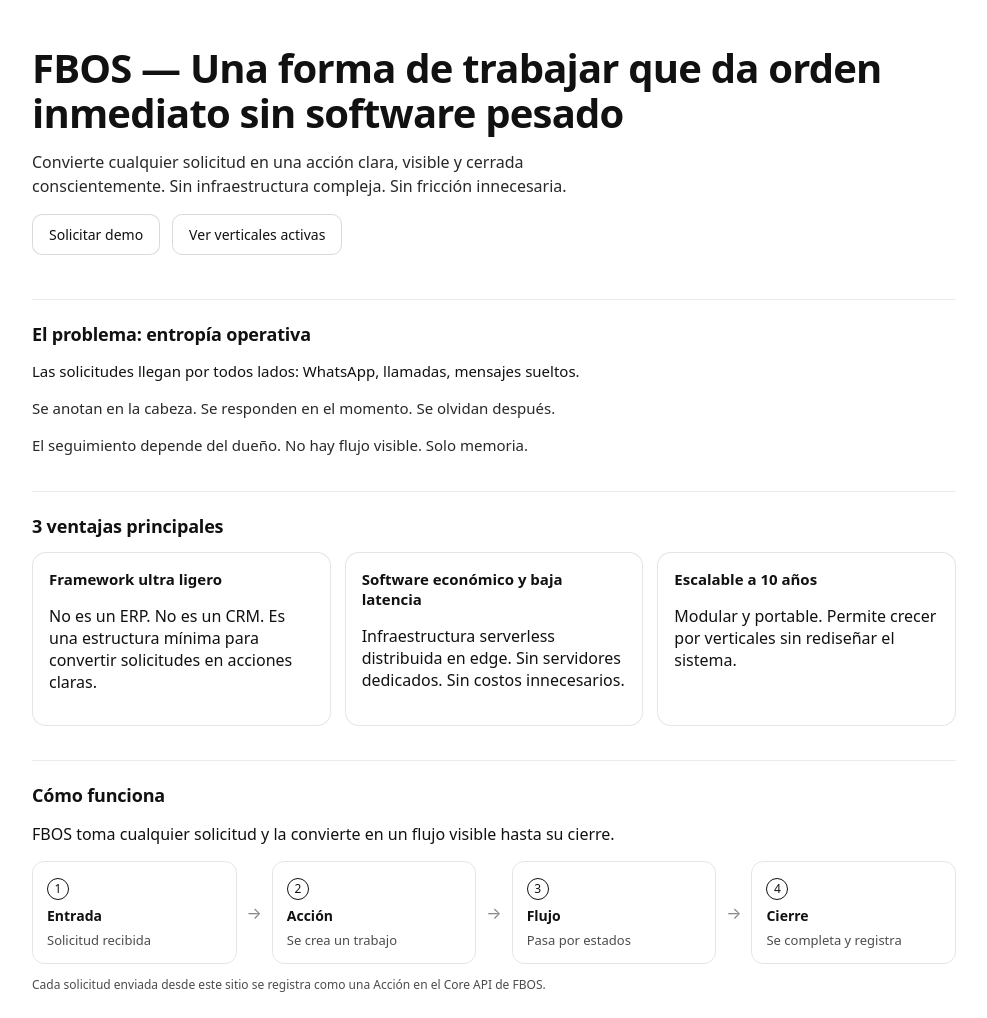
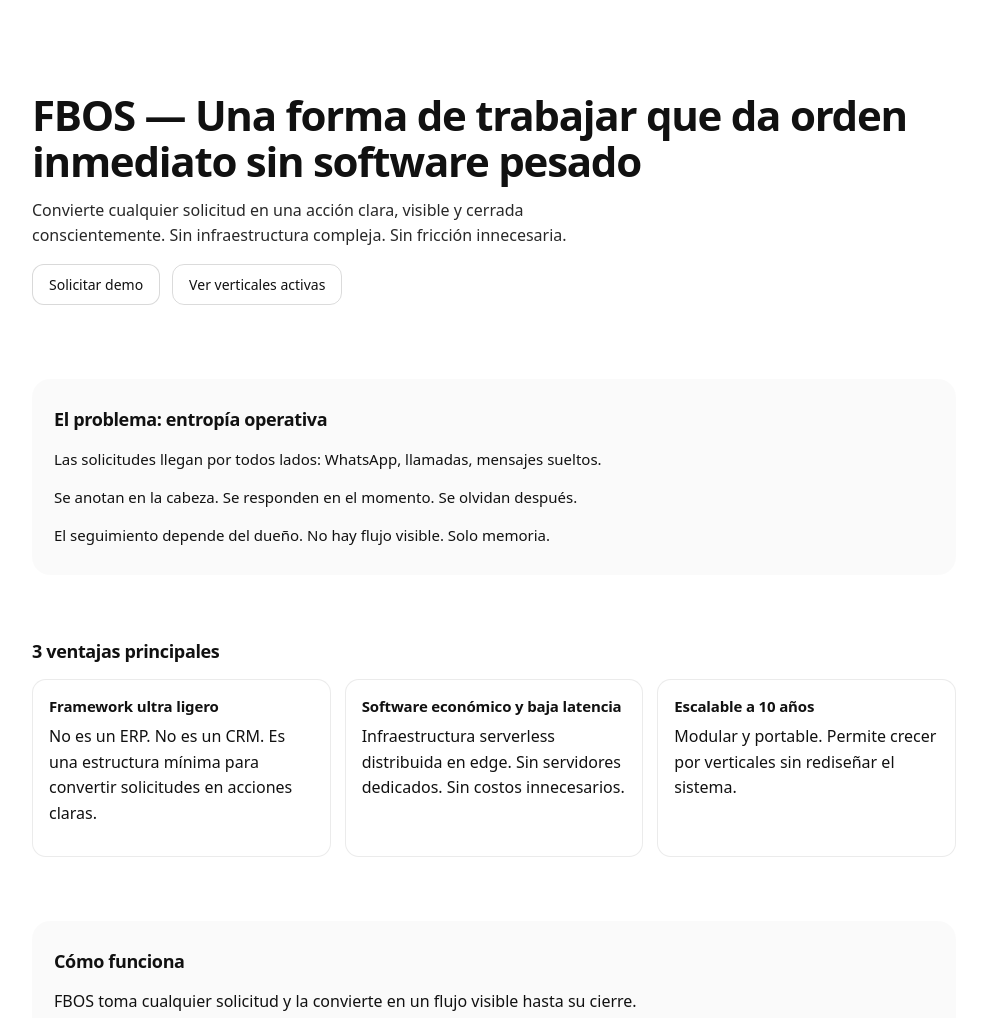
Before and after one commit to CIS-CR/fbos-landing, a plain HTML site: page index.html in a window 1280 px wide. Shown: the top 1018 px of the page, without its empty margins (146-1133 px from the left). Drawn offline with Linux system fonts and the light colour scheme.

Commit message:
Update styles.css

```diff
--- a/styles.css
+++ b/styles.css
@@ -1,6 +1,6 @@
 /* ================================
    FBOS Landing v1.0
-   Mobile-first minimal system
+   Mobile-first · minimal · Apple-like rhythm
 ================================ */
 
 /* Reset básico */
@@ -25,41 +25,60 @@ body {
 /* ---------------- HERO ---------------- */
 
 .hero {
-  padding: 18px 0 10px;
+  padding: 44px 0 10px;
 }
 
 h1 {
-  font-size: 32px;
-  line-height: 1.12;
-  letter-spacing: -0.02em;
+  font-size: 34px;
+  line-height: 1.1;
+  letter-spacing: -0.03em;
   margin: 0 0 14px;
 }
 
 .lead {
   font-size: 16px;
-  line-height: 1.5;
+  line-height: 1.55;
   margin: 0;
   max-width: 62ch;
   opacity: 0.9;
 }
 
-/* ---------------- SECCIONES ---------------- */
+/* ---------------- SECCIONES (Apple-like) ---------------- */
 
+/* Aire + ritmo (sin líneas divisorias) */
 .section {
-  margin-top: 34px;
-  padding-top: 22px;
-  border-top: 1px solid rgba(0, 0, 0, 0.08);
+  margin-top: 64px;
+  padding-top: 0;
+  border-top: 0;
+}
+
+/* Contraste moderno: bloques alternos sutiles */
+.section:nth-of-type(even) {
+  background: rgba(0, 0, 0, 0.02);
+  border-radius: 18px;
+  padding: 22px 16px;
+}
+
+.section:nth-of-type(odd) {
+  padding: 0;
 }
 
 h2 {
   font-size: 18px;
-  margin: 0 0 14px;
-  letter-spacing: -0.01em;
+  margin: 0 0 16px;
+  letter-spacing: -0.02em;
 }
 
 h3 {
   font-size: 15px;
   margin: 0 0 8px;
+  letter-spacing: -0.01em;
+}
+
+.section p {
+  margin: 0 0 14px;
+  max-width: 65ch;
+  line-height: 1.6;
 }
 
 /* ---------------- GRID & CARDS ---------------- */
@@ -71,7 +90,7 @@ h3 {
 }
 
 .card {
-  border: 1px solid rgba(0, 0, 0, 0.10);
+  border: 1px solid rgba(0, 0, 0, 0.08);
   border-radius: 14px;
   padding: 16px;
   background: #ffffff;
@@ -91,14 +110,14 @@ h3 {
   align-items: center;
   justify-content: center;
   padding: 10px 16px;
-  border-radius: 10px;
+  border-radius: 12px; /* más “system” */
   border: 1px solid rgba(0, 0, 0, 0.15);
   background: #ffffff;
   color: #111111;
   text-decoration: none;
   font-size: 14px;
   cursor: pointer;
-  transition: all 0.15s ease;
+  transition: background 0.15s ease, border-color 0.15s ease, color 0.15s ease;
 }
 
 .btn:hover {
@@ -107,6 +126,7 @@ h3 {
 
 .btn.ghost {
   background: transparent;
+  border-color: rgba(0, 0, 0, 0.14);
 }
 
 .btn.ghost:hover {
@@ -131,6 +151,7 @@ select {
   border: 1px solid rgba(0, 0, 0, 0.14);
   font: inherit;
   width: 100%;
+  background: #fff;
 }
 
 textarea {
@@ -141,6 +162,18 @@ textarea {
   font-size: 12px;
   opacity: 0.75;
   min-height: 16px;
+}
+
+/* ---------------- Micro-tipografía: Problema ---------------- */
+
+#problema p {
+  margin: 0 0 14px;
+  line-height: 1.6;
+  font-size: 15px;
+}
+
+#problema p:last-child {
+  margin-bottom: 0;
 }
 
 /* ---------------- FLUJO (Cómo funciona) ---------------- */
@@ -159,6 +192,7 @@ textarea {
   border-radius: 12px;
   padding: 14px;
   min-width: 160px;
+  background: #fff;
 }
 
 .step strong {
@@ -193,78 +227,19 @@ textarea {
 
 /* ---------------- MANIFIESTO ---------------- */
 
-blockquote {
-  border-left: 3px solid rgba(0, 0, 0, 0.25);
-  padding-left: 15px;
-  margin: 0;
-  opacity: 0.85;
-}
-
-/* ---------------- FOOTER ---------------- */
-
-.foot {
-  margin-top: 56px;
-  padding-top: 18px;
-  border-top: 1px solid rgba(0, 0, 0, 0.08);
-  font-size: 12px;
-  opacity: 0.65;
-}
-
-/* ================================
-   Desktop refinements
-================================ */
-
-@media (min-width: 820px) {
-
-  h1 {
-    font-size: 40px;
-  }
-
-  .grid {
-    grid-template-columns: repeat(2, minmax(0, 1fr));
-  }
-
-  /* Ventajas en 3 columnas */
-  #ventajas .grid {
-    grid-template-columns: repeat(3, minmax(0, 1fr));
-  }
-
-  .flow {
-    flex-wrap: nowrap;
-  }
-
-  .arrow {
-    display: block;
-  }
-/* --- Micro-tipografía: bloque Problema --- */
-
-#problema p {
-  margin: 0 0 14px;
-  line-height: 1.55;
-  font-size: 15px;
-}
-
-#problema p:last-child {
-  margin-bottom: 0;
-}
-   #problema p:nth-child(3),
-#problema p:nth-child(4) {
-  opacity: 0.9;
-}
-/* ===============================
-   Alignment: Manifiesto / Infra / CTA
-================================ */
-
-/* Manifiesto */
 #manifiesto blockquote {
   border-left: 2px solid rgba(0, 0, 0, 0.16);
   padding-left: 14px;
   margin-top: 10px;
+  margin-left: 0;
+  margin-right: 0;
   line-height: 1.6;
   font-size: 16px;
+  opacity: 0.88;
 }
 
-/* Infraestructura moderna */
+/* ---------------- INFRA (list cards) ---------------- */
+
 .list {
   display: grid;
   gap: 10px;
@@ -278,9 +253,11 @@ blockquote {
   padding: 12px 14px;
   font-size: 14px;
   opacity: 0.92;
+  background: #fff;
 }
 
-/* CTA final */
+/* ---------------- CTA final ---------------- */
+
 #cta-final .fine {
   margin: 6px 0 14px;
   max-width: 60ch;
@@ -289,3 +266,49 @@ blockquote {
 #cta-final .cta-row {
   margin-top: 0;
 }
+
+/* ---------------- FOOTER ---------------- */
+
+.foot {
+  margin-top: 96px;
+  padding-top: 22px;
+  font-size: 12px;
+  opacity: 0.55;
+}
+
+/* ================================
+   Desktop refinements
+================================ */
+
+@media (min-width: 820px) {
+  .hero {
+    padding-top: 64px;
+  }
+
+  h1 {
+    font-size: 42px;
+  }
+
+  .grid {
+    grid-template-columns: repeat(2, minmax(0, 1fr));
+  }
+
+  /* Ventajas en 3 columnas */
+  #ventajas .grid {
+    grid-template-columns: repeat(3, minmax(0, 1fr));
+  }
+
+  /* Flujo horizontal + arrows visibles */
+  .flow {
+    flex-wrap: nowrap;
+  }
+
+  .arrow {
+    display: block;
+  }
+
+  /* Bloques alternos con padding un poco mayor */
+  .section:nth-of-type(even) {
+    padding: 28px 22px;
+  }
+}
```
